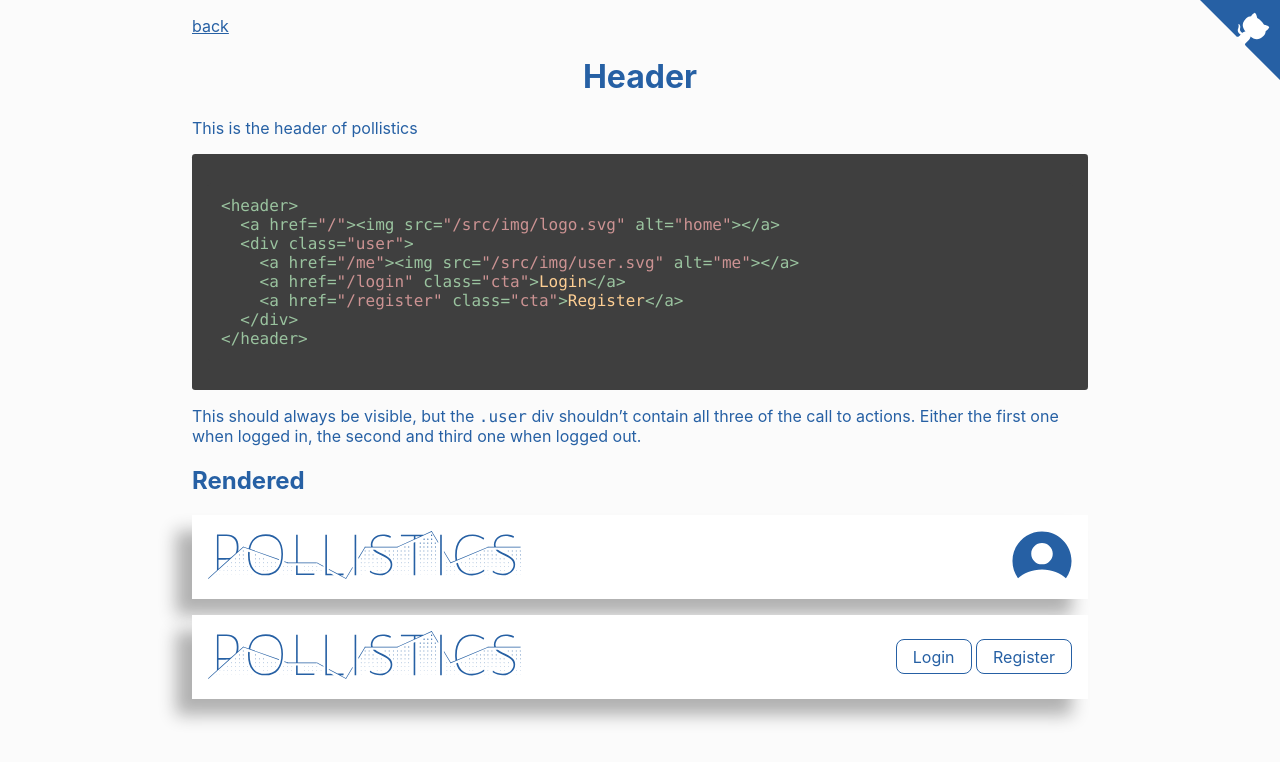
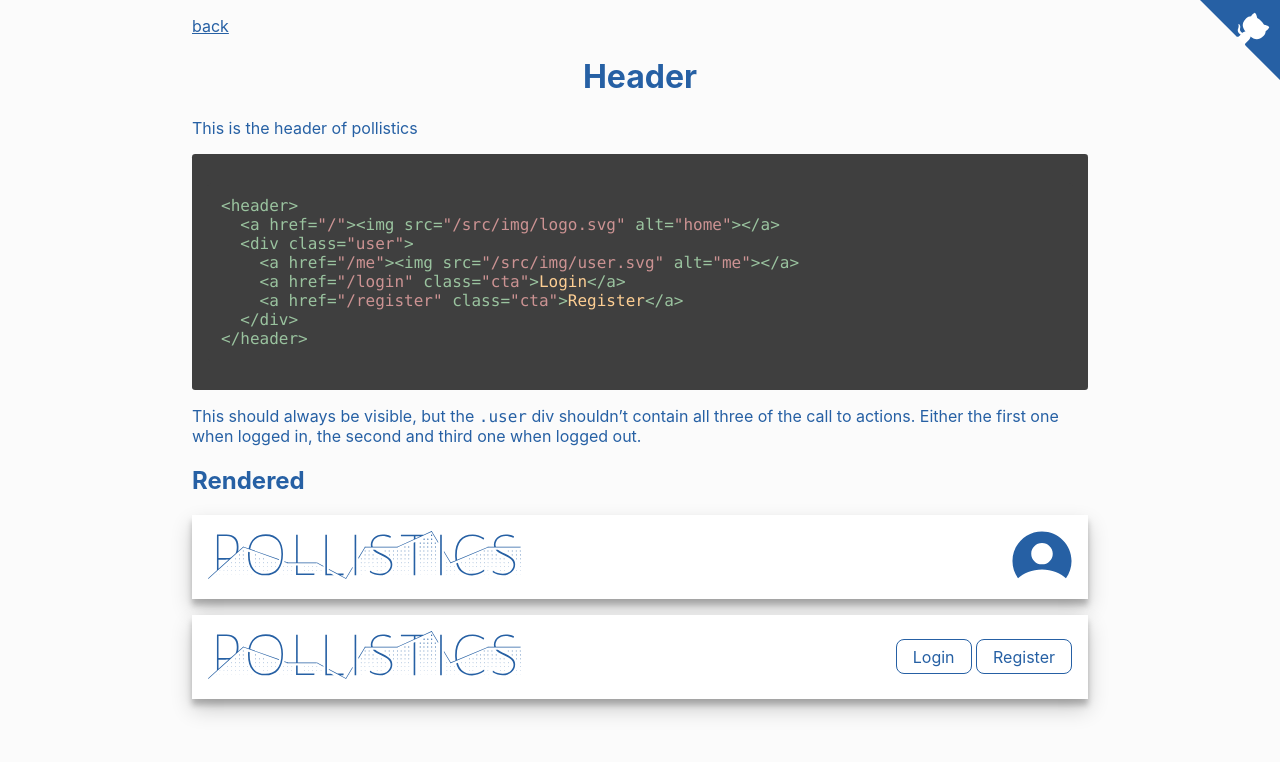
Before and after one commit to gin-fizz/styleguide, a Jekyll site: the page built from _components/header.md, in a window 1280 px wide. Shown: the top 762 px of the page. Built offline with Jekyll 4.4.1, drawn with Linux system fonts in a browser that asks for light colours.

Commit message:
different shadow for the header
1. it was kinda skewed on the right edge (moved 1em left)
2. it was to heavy
3. this is one from material design guidelines

```diff
--- a/_sass/components/header.scss
+++ b/_sass/components/header.scss
@@ -6,7 +6,7 @@ header {
 	background-color: $c-header;
 	padding: $s-medium;
 	margin-bottom: $s-medium;
-	box-shadow: 0 -$s-medium $s-medium $s-medium #b1b1b1;
+	box-shadow: 0 10px 20px rgba(0,0,0,0.19), 0 6px 6px rgba(0,0,0,0.23);
 
 	@media (max-width: 560px) {
 		flex-direction: column;
```
